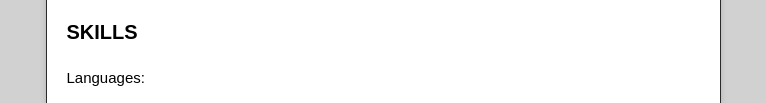
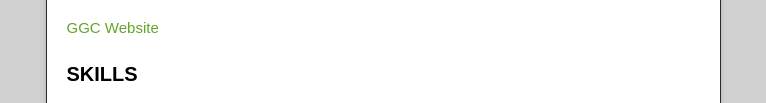
Before and after one commit to jbui1/jbui1.github.io, a plain HTML site: page index.html in a window 1280 px wide. Shown: the part 697-800 px from the top of the page, without its empty margins (257-1023 px from the left). Drawn offline with nearby package versions, Linux system fonts and the light colour scheme; a script that the page names is missing.

Commit message:
Update index.html

```diff
--- a/index.html
+++ b/index.html
@@ -51,6 +51,7 @@
 <p><strong>Information Technology (ITEC), Bachelor of Science - Software Development</strong>
 <em>Georgia Gwinnett College (GGC) - Lawrenceville, GA</em>
 <br>Expected Graduation Date: December 2015</p>
+<a href="http://www.ggc.edu/ ">GGC Website</a>
 
 <h3>
 <a id="skills" class="anchor" href="#skills" aria-hidden="true"><span class="octicon octicon-link"></span></a>SKILLS</h3>
```
